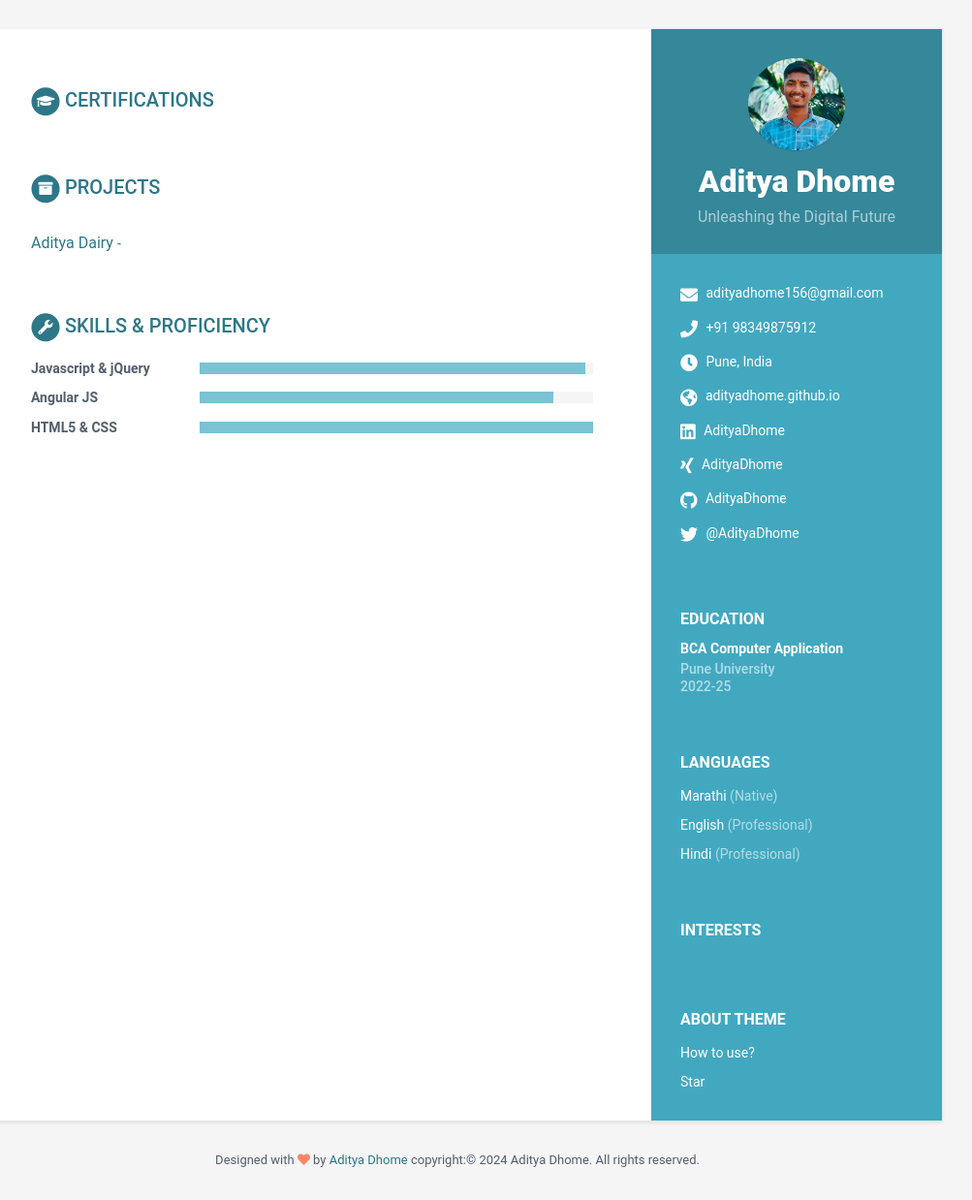
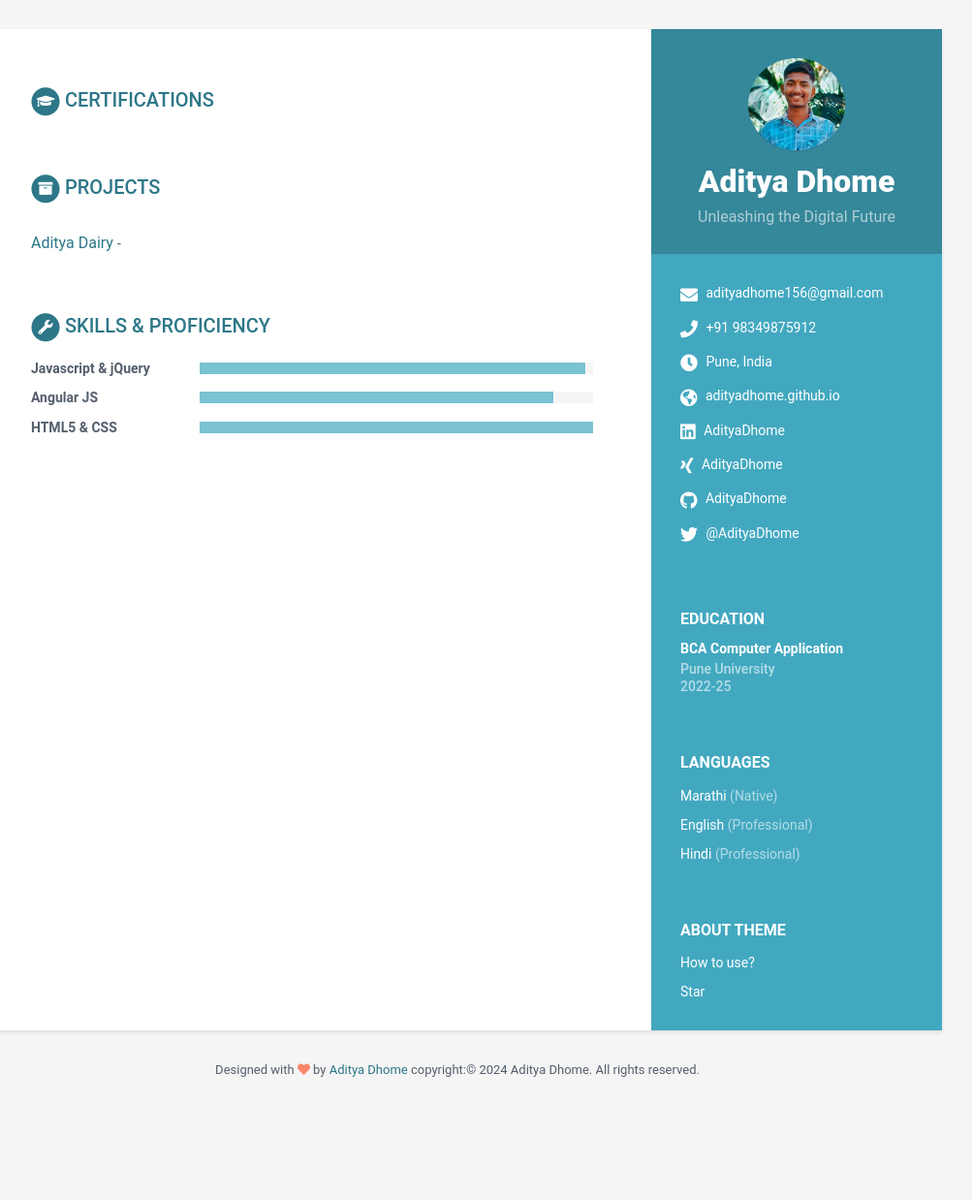
Before and after one commit to adityadhome/adityadhome.github.io, a Jekyll site: the page built from index.html, in a window 1280 px wide. Shown: the whole page at 97% size, without its empty margins (168-1171 px from the left). Built offline with Jekyll 4.4.1, drawn with Linux system fonts in a browser that asks for light colours; after the commit the page ends 1145 px from its top, so only the background shows below that.

Commit message:
Update data.yml

```diff
--- a/_data/data.yml
+++ b/_data/data.yml
@@ -31,11 +31,6 @@ sidebar:
         level: Professional
       - idiom: Hindi
         level: Professional
-
-  # Interests
-  interests:
-    title: Interests
-    info: []
 
 # Education
 education:
```
